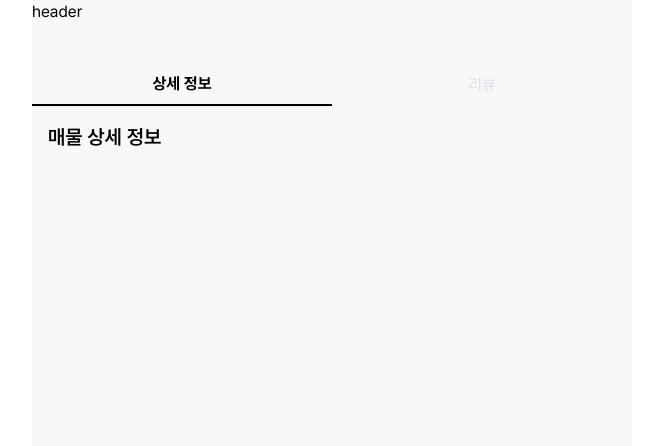
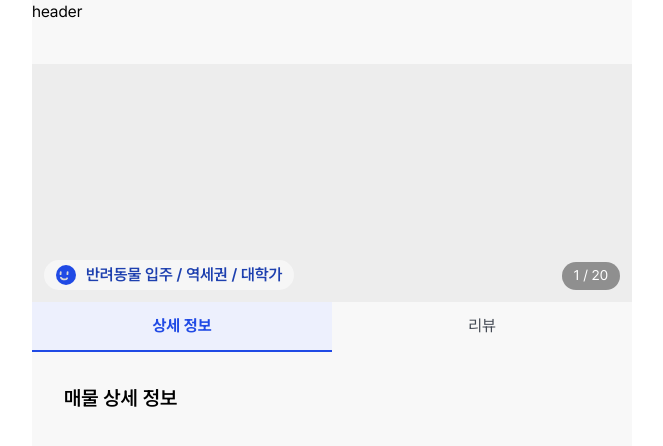
Before and after one commit to FC-DEV3-Final-Project/zoop-frontend, a Next.js app: page /property/1 in a window 1280 px wide. Shown: the top 446 px of the page, without its empty margins (308-971 px from the left). Built offline with nearby package versions, Linux system fonts and the light colour scheme.

Commit message:
feat: 이미지 캐러셀 제작

```diff
--- /dev/null
+++ b/src/app/property/[id]/PropertyImageCarousel.tsx
@@ -0,0 +1,91 @@
+"use client";
+
+import Image from "next/image";
+import { useState } from "react";
+
+const mockImages = Array(20).fill(null); // 추후 이미지로 대체
+const mockTags = ["반려동물 입주", "역세권", "대학가"]; // 추후 태그 대체
+
+export default function ImageCarousel() {
+  const [index, setIndex] = useState(0);
+  const [touchStartX, setTouchStartX] = useState<number | null>(null);
+
+  const goPrev = () => {
+    setIndex((prev) => (prev - 1 + mockImages.length) % mockImages.length);
+  };
+
+  const goNext = () => {
+    setIndex((prev) => (prev + 1) % mockImages.length);
+  };
+
+  const handleTouchStart = (e: React.TouchEvent) => {
+    setTouchStartX(e.touches[0].clientX);
+  };
+
+  const handleTouchEnd = (e: React.TouchEvent) => {
+    if (touchStartX === null) return;
+    const touchEndX = e.changedTouches[0].clientX;
+    const deltaX = touchEndX - touchStartX;
+
+    if (deltaX > 50) {
+      goPrev();
+    } else if (deltaX < -50) {
+      goNext();
+    }
+
+    setTouchStartX(null);
+  };
+
+  return (
+    <div
+      className="relative h-[238px] w-full overflow-hidden"
+      onTouchStart={handleTouchStart}
+      onTouchEnd={handleTouchEnd}
+    >
+      {/* 이미지 슬라이드 (지금은 회색 박스 + 숫자) */}
+      <div
+        className="flex transition-transform duration-300 ease-in-out"
+        style={{
+          transform: `translateX(-${index * 100}%)`,
+          width: `${mockImages.length * 100}%`,
+        }}
+      >
+        {mockImages.map((_, i) => (
+          <div
+            key={i}
+            className="flex h-[238px] w-full flex-shrink-0 items-center justify-center bg-gray-300 text-3xl font-bold text-white"
+          >
+            {i + 1}
+          </div>
+        ))}
+      </div>
+
+      <div className="absolute bottom-3 left-0 right-0 flex items-end justify-between px-3">
+        {/* 태그 - 하드코딩 수정 예정 */}
+        <div className="flex items-center gap-[10px] rounded-full bg-white/50 px-[12px] py-[4px]">
+          <Image src="/icons/smile.svg" alt="icon" width={20} height={20} />
+          <span className="text-[16px] font-semibold leading-[140%] text-blue-800">
+            {mockTags.join(" / ")}
+          </span>
+        </div>
+
+        {/* 이미지 넘버링 */}
+        <div className="rounded-full bg-black/40 px-[12px] py-[4px] text-[14px] leading-[140%] text-white">
+          {index + 1} / {mockImages.length}
+        </div>
+      </div>
+
+      {/* 좌/우 클릭 영역 */}
+      <button
+        onClick={goPrev}
+        className="absolute inset-y-0 left-0 w-1/2"
+        aria-label="prev image"
+      />
+      <button
+        onClick={goNext}
+        className="absolute inset-y-0 right-0 w-1/2"
+        aria-label="next image"
+      />
+    </div>
+  );
+}
--- a/src/app/property/[id]/page.tsx
+++ b/src/app/property/[id]/page.tsx
@@ -1,37 +1,32 @@
-// page.tsx
 "use client";
 
 import { useState } from "react";
+import { Tab } from "@/components/Tab";
 import PropertyDetailTab from "./PropertyDetailTab";
 import PropertyReviewTab from "./PropertyReviewTab";
+import PropertyImageCarousel from "./PropertyImageCarousel";
+
+const TAB_OPTIONS = [
+  { label: "상세 정보", value: "detail" },
+  { label: "리뷰", value: "review" },
+];
 
 export default function PropertyPage({ params }: { params: { id: string } }) {
-  const [tab, setTab] = useState<"detail" | "review">("detail");
+  const [selectedTab, setSelectedTab] = useState("detail");
 
   return (
-    <div>
-      {/* 탭 버튼 */}
-      <div className="flex border-b">
-        <button
-          className={`flex-1 py-2 ${tab === "detail" ? "border-b-2 border-black font-bold" : "text-gray-400"}`}
-          onClick={() => setTab("detail")}
-        >
-          상세 정보
-        </button>
-        <button
-          className={`flex-1 py-2 ${tab === "review" ? "border-b-2 border-black font-bold" : "text-gray-400"}`}
-          onClick={() => setTab("review")}
-        >
-          리뷰
-        </button>
+    <>
+      {/* 이미지 캐러셀은 상세 정보 탭에서만 보여줌 */}
+      {selectedTab === "detail" && <PropertyImageCarousel />}
+
+      {/* 탭 고정 */}
+      <Tab tabOptions={TAB_OPTIONS} selected={selectedTab} onChange={setSelectedTab} />
+
+      {/* 탭 콘텐츠 */}
+      <div className="mt-4 px-4">
+        {selectedTab === "detail" && <PropertyDetailTab id={params.id} />}
+        {selectedTab === "review" && <PropertyReviewTab id={params.id} />}
       </div>
-
-      {/* 탭 내용 */}
-      {tab === "detail" ? (
-        <PropertyDetailTab id={params.id} />
-      ) : (
-        <PropertyReviewTab id={params.id} />
-      )}
-    </div>
+    </>
   );
 }
```
Also changed, not shown: public/icons/smile.svg (added).
